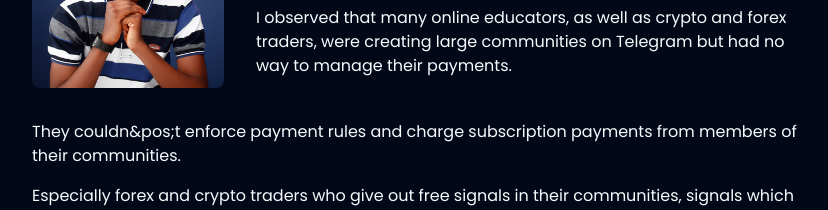
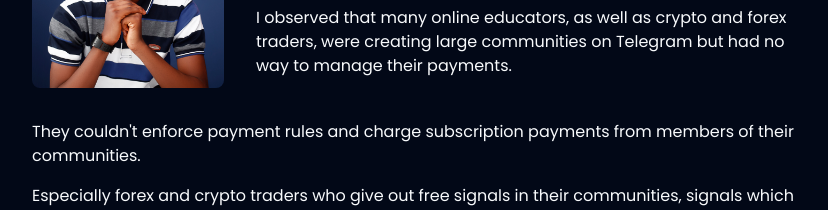
Before and after one commit to Emmycodez/new-fourth-starter-kit, a Next.js app in the folder client/: page /site in a window 1280 px wide. Shown: the part 4860-5070 px from the top of the page, without its empty margins (224-1052 px from the left). Built offline with nearby package versions, Linux system fonts and the light colour scheme.

Commit message:
correcting apos

```diff
--- a/client/app/site/_components/Intro.jsx
+++ b/client/app/site/_components/Intro.jsx
@@ -35,7 +35,7 @@ const Intro = () => {
         {/* Additional Paragraphs */}
         <div className="mt-8 space-y-4 text-sm sm:text-base  leading-relaxed max-w-3xl">
           <p>
-            They couldn&pos;t enforce payment rules and charge subscription payments
+            They couldn&apos;t enforce payment rules and charge subscription payments
             from members of their communities.
           </p>
           <p>
```
